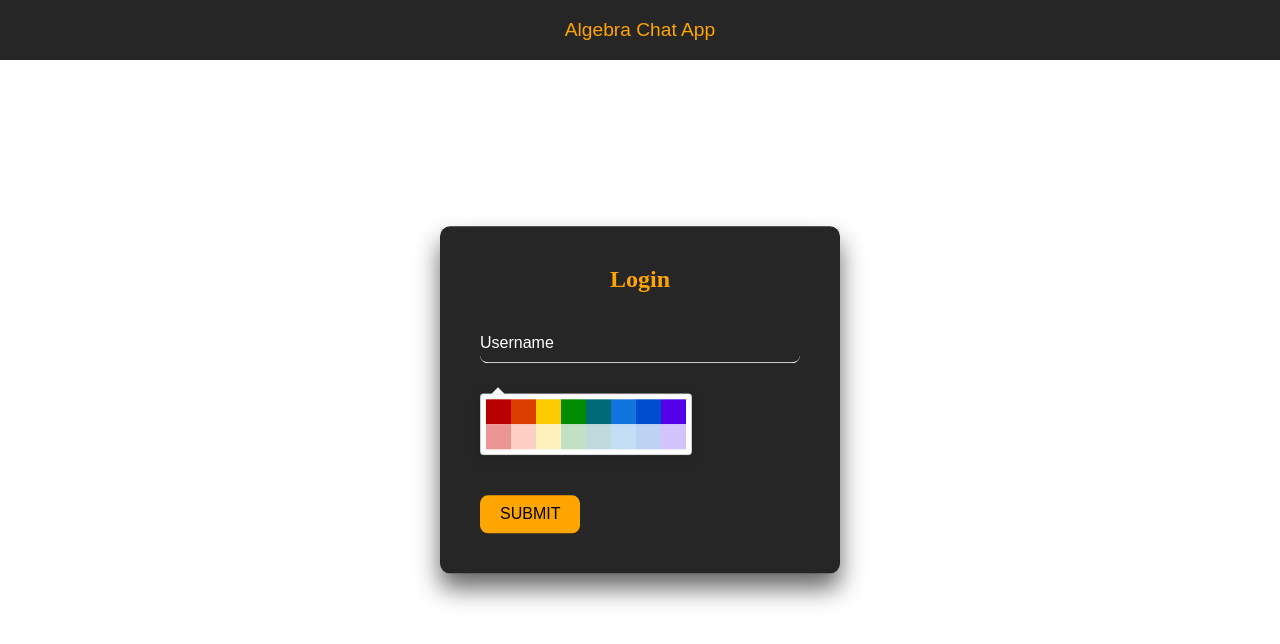
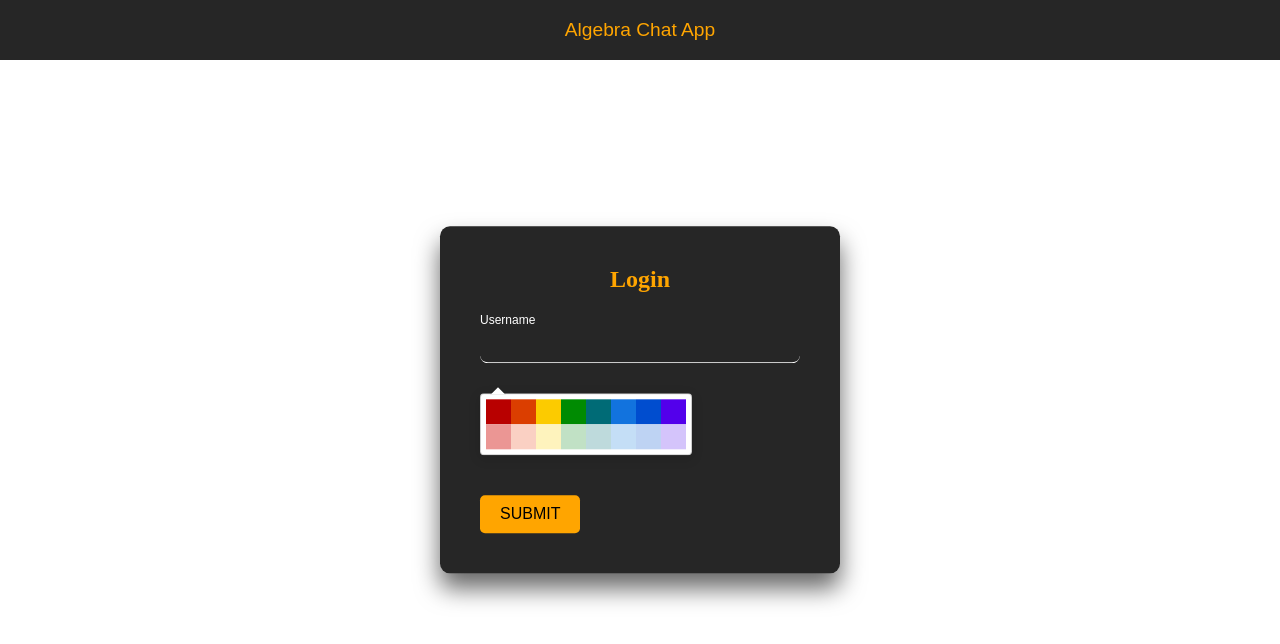
Before and after one commit to DPascuttini/chat-app-algebra, a React (Vite) app: page / in a window 1280 px wide. Shown: the top 644 px of the page. Built offline with nearby package versions, Linux system fonts and the light colour scheme; no server answers.

Commit message:
Fixed some css for login and input

```diff
--- a/src/App.css
+++ b/src/App.css
@@ -83,6 +83,7 @@ input {
   border-radius: 8px;
   border: 1px solid orangered;
   flex-grow: 1;
+  width: 90vh;
 }
 
 button {
@@ -91,8 +92,13 @@ button {
   background-color: orange;
   color: black;
   border: none;
-  border-radius: 8px;
+  border-radius: 5px;
   margin-left: 10px;
+}
+button:hover {
+  background: orangered;
+  color: black;
+  border-radius: 5px;
 }
 
 .login-box {
@@ -138,7 +144,7 @@ button {
   pointer-events: none;
   transition: 0.5s;
 }
-.login-box .user-box input:focus ~ label {
+.login-box .user-box input ~ label {
   top: -20px;
   left: 0;
   color: white;
@@ -168,7 +174,7 @@ button {
 }
 
 .container {
-  height: 100vh;
+  height: 90vh;
   display: flex;
   flex-direction: column;
   justify-content: space-between;
--- a/src/App.tsx
+++ b/src/App.tsx
@@ -9,8 +9,8 @@ function App() {
     <DroneProvider>
       <CurrentMemberProvider>
         <MessagesContextProvider>
+          <header className="App-header">Algebra Chat App</header>
           <div className="container">
-            <div className="App-header">Algebra Chat App</div>
             <Container />
           </div>
         </MessagesContextProvider>
```
